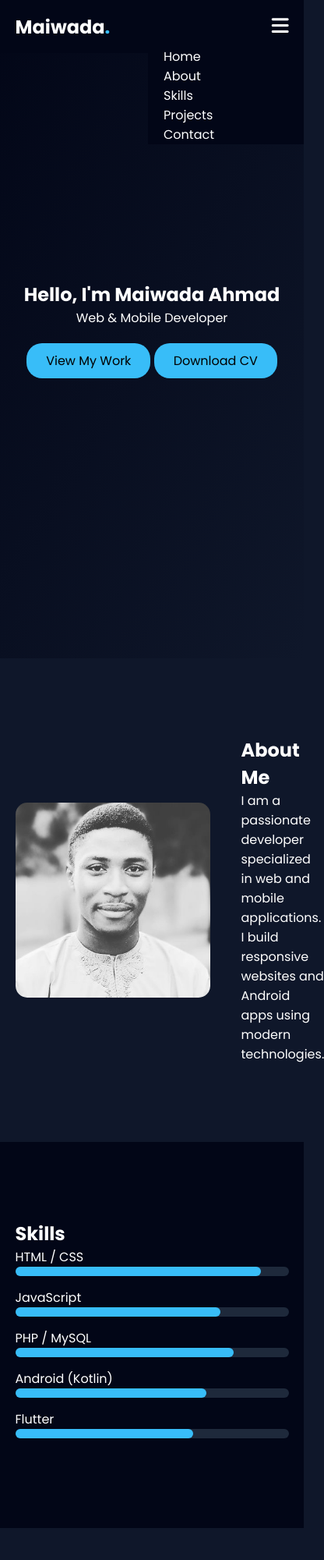
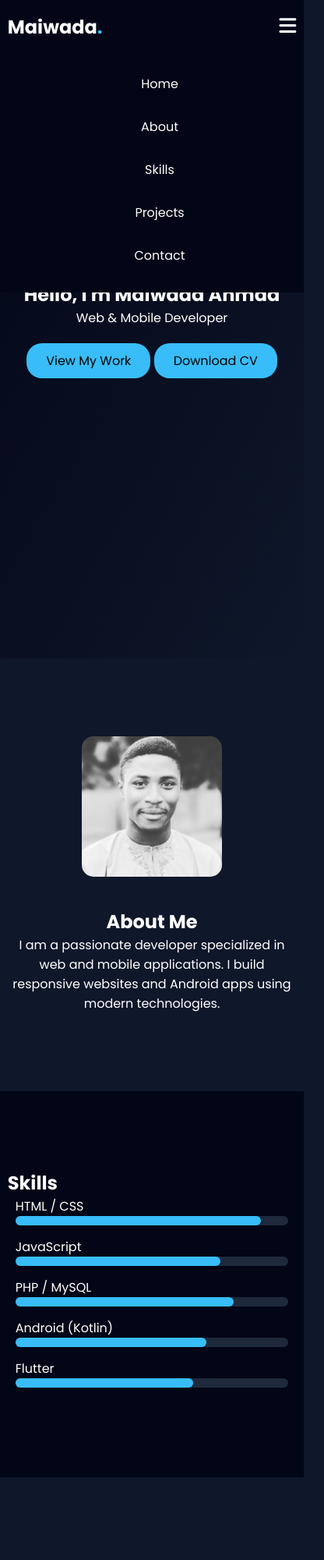
Before and after one commit to abdulfour5-tech/my-portforlio, a plain HTML site: page index.html in a window 390 px wide. Shown: the top 2000 px of the page at 78% size, 416 px wide, since content can reach past the window. Drawn offline with nearby package versions, Linux system fonts and the light colour scheme.

Commit message:
Update style.css

```diff
--- a/css/style.css
+++ b/css/style.css
@@ -92,6 +92,10 @@ header{
     border-radius:15px;
 }
 
+.skills{
+  width:100%;
+}
+
 .skills .bar{
     background:#1e293b;
     border-radius:20px;
@@ -182,17 +186,51 @@ header{
 
 
 /* Mobile menu */
-#menu-btn{display:none;font-size:25px;cursor:pointer;}
+#menu-btn{
+  display:none;
+  font-size:25px;
+  cursor:pointer;
+}
 
 @media(max-width:768px){
-  .menu{
+.menu{
     position:absolute;
-    top:60px;right:0;
+    top:60px;
+    right:0;
     background:#020617;
-    width:200px;
+    width:100%;
     flex-direction:column;
+    align-items:center;
     display:none;
+    padding:20px 0;
   }
-  .menu.show-menu{display:flex;}
-  #menu-btn{display:block;}
+
+  .menu li{
+    margin:15px 0;
+  }
+
+  .menu.show-menu{
+    display:flex;
+  }
+
+  #menu-btn{
+    display:block;
+  }
+
+  .about{
+    flex-direction:column;
+    text-align:center;
+  }
+
+  .about img{
+    width:180px;
+  }
+
+  .skills{
+    padding:0 10px;
+  }
+
+  .container{
+    width:95%;
+  }
 }
```
